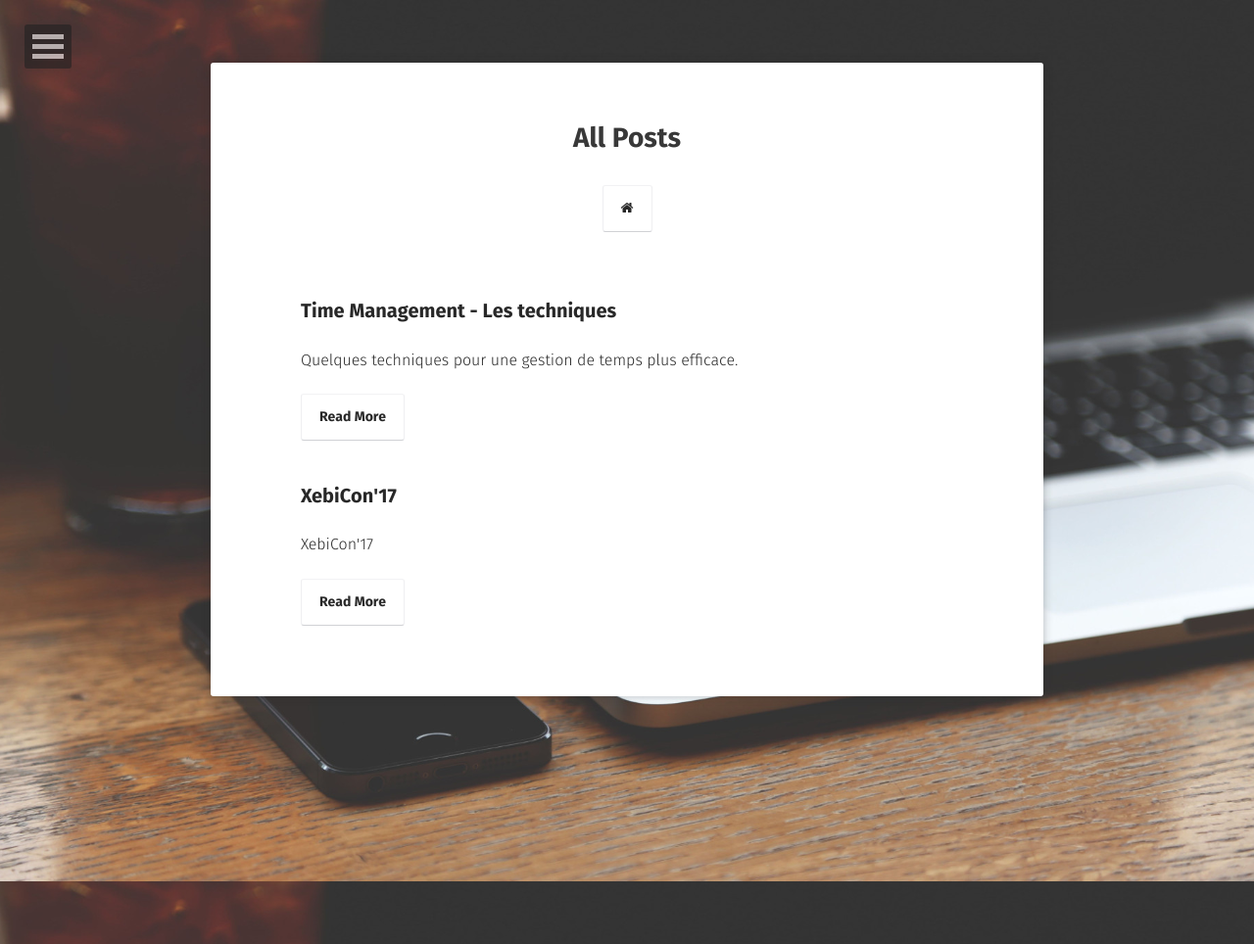
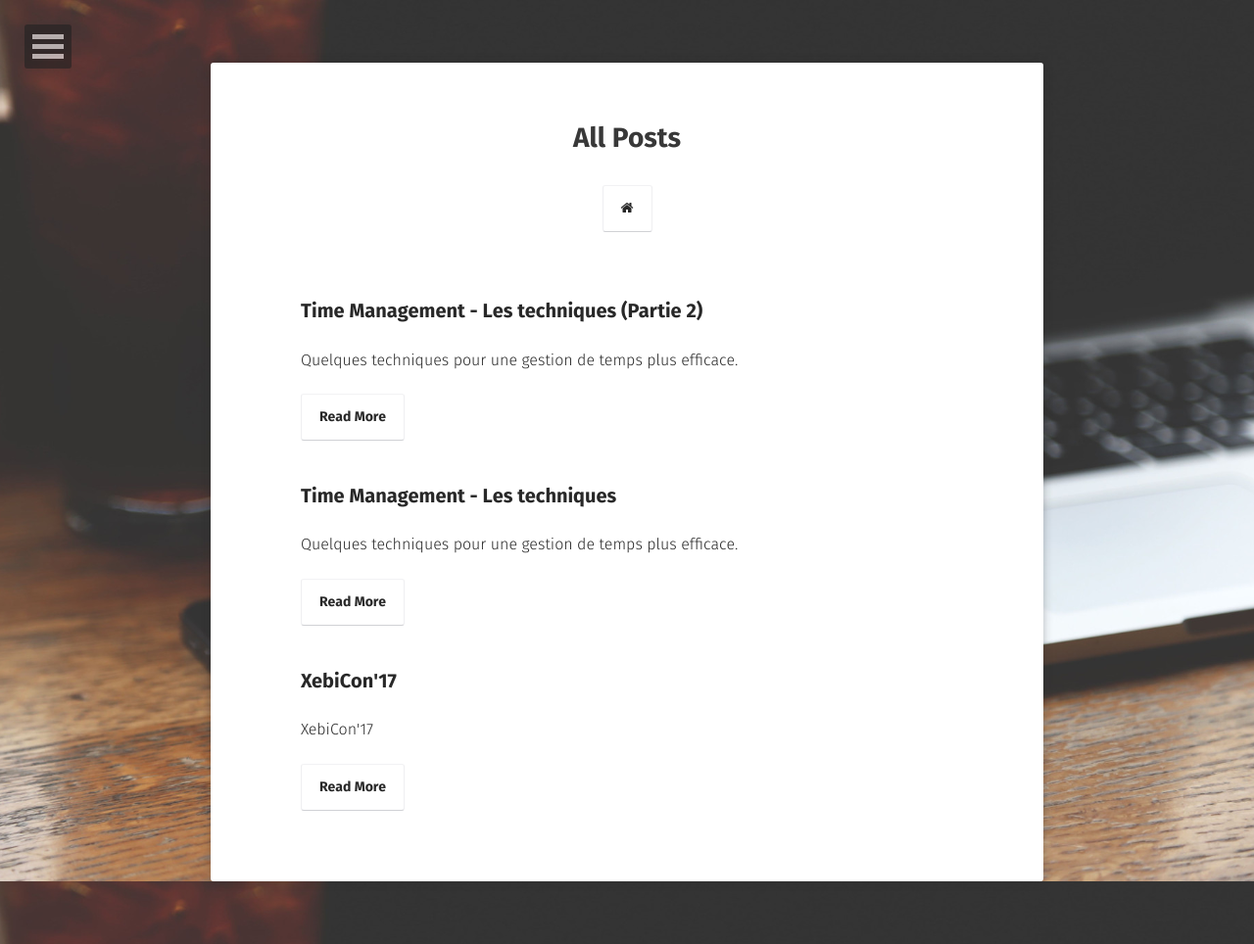
Before and after one commit to Ahdak/blog, a Jekyll site: the page built from posts/index.md, in a window 1280 px wide. Shown: the whole page at 98% size. Built offline with Jekyll 4.4.1, drawn with Linux system fonts in a browser that asks for light colours; some web fonts are replaced; some of the changed lines change nothing that is shown.

Commit message:
Ajout article Time Mnagement Technique Part 2

```diff
--- a/_config.yml
+++ b/_config.yml
@@ -8,7 +8,8 @@ logo:               'assets/img/logo.png'
 background:         'assets/img/placeholder-big.jpg'
 tiled_bg:           false   # Set this true if you want to tile your background image, otherwise it will be covered
 locale:             fr_FR
-url:                https://ahdak.github.io/blog
+#url:                https://ahdak.github.io/blog
+url:                http://localhost:4000
 
 # Jekyll
 permalink:          /:title/
@@ -71,7 +72,7 @@ gems:
   - jekyll-gist
 
 jekyll-mentions:
-    base_url: /blog/
+#    base_url: /blog/
 
 
 # Exclude list
--- /dev/null
+++ b/_posts/2017-12-25-time-management-techniques-2.md
@@ -0,0 +1,134 @@
+---
+layout: post
+title: "Time Management - Les techniques (Partie 2)"
+date: 2017-12-25
+excerpt: "Quelques techniques pour une gestion de temps plus efficace."
+tags: Personnal-Developement Time-Management
+feature: /images/2017-12-20-time-management/time-management-affiche.jpg
+comments: false
+---
+
+Talk de **Doru Catana**, Pluralsight author.
+
+# Fixer les objectifs
+Une vision claire permet d'atteindre plus facilement ses objectifs et d'identifier les grandes étapes.
+
+## Comment ?
+Napoleon Hill a mis en place une stratégie ( 6 étapes) pour fixer les objectifs :
+1. Que voulez vous faire (avec le max de détails) ?
+2. Que donner en contrepartie / en échange (temps / énergies / sacrifices )?
+3. Fixer une date exacte
+4. Définir un plan précis
+5. Faire une déclaration précise de ce plan (une sorte de contrat avec soi)
+6. Lire le plan à voix haute  2 fois par jour le plan, matin et soir (effet sur le subconscient).
+
+## Objectifs SMART
+* *S* Spécifique
+* *M* Mesurable
+* *A* Atteignable
+* *R* Réaliste
+* *T* Limité dans le temps
+
+## GRP Report
+Un rapport journalier qui contient
+* _« Goals »_ : Objectif du jour
+* _« Results »_ : Les résultats obtenus
+* _« Problems »_ : les problèmes rencontrés
+
+Un rapport hebdomadaires plus général :
+* des sujets d’inspirations (films …)
+* des articles intéressants
+* un projet réalisé par quelqu’un
+
+# Multitasking
+
+## Pourquoi on l’aime?
+Une étude réalisée par *Earl Miller*, neuro-scientifique à MIT, a démontré que faire du multi-tache est comme une drogue. En effet, le multitasking, comme par exemple répondre à un email / regarder son mobile, libère une sorte de dopamine, et donne donc du plaisir. Plus on fait du multi-task plus on est dépendant.
+
+## Pourquoi c’est mal ?
+Le cerveau humain de fait pas réellement du multi-tache, mais, change rapidement d’un contexte à l’autre... ce qui réduit la capacité de d’assimiler les nouvelles compétences et informations. Par ailleurs, le travail effectué en multi-tache est souvent de mauvaise qualité.
+
+## Comment arrêter ?
+* Choisir des bons outils (limiter les notifications mail / Facebook / tweet...).
+* Changer les mauvaises habitudes
+* Limiter les distractions ( sur le bureau / sur l’écran / toute ce qui n’est pas relatifs aux objectifs …).
+
+Créer un système dans lequel on décide quand on prend des pauses / distractions.
+
+# Information Overload
+C’est la difficulté de comprendre et de faire un choix due à la présence de trop d’informations. De façon plus générale, les entrées dépassent la capacité de traitement.
+
+* *Le paradoxe du choix :* Plus il y a de choix, plus on est moins satisfait avec la décision prise / choix effectué.
+* *Paralysé par les analyses :* Cela se traduit par des longues phases d’analyses, de collecte de données , de planification … (anti-pattern de l’environnement Agile).
+
+## Comment faire face ?
+Doru propose plusieurs méthodes suivantes :
+* Créer une liste des actions à faire. Pour chaque tache, définir la date de réalisation. Cette méthode permet de libérer l’espace de stockage mental.
+* *2 min method :* Diviser les action en 2 catégories : les actions qui se dont en moins / plus de 2 minutes.
+* Faire les choix important au début : cf _Kelly McGonigal_ book. Commencer par les choix les plus important au début pour avoir plus de « Will power ».
+* Déléguer
+* Réduire les sources d’informations susceptibles de perturber : Les notifications mobile / TV …
+
+# Prise de décisions
+>It’s a process of selecting a choice form range of possible options with the goal of achieving a very specific objective.
+
+## Les étapes
+1. Preparer : « The more you investigate, the less you invest ».
+2. Décider : autocratique, participative, démocratique, par consensus (win-win) …
+3. Communiquer : Quelle est la décision ? Qui a fait le choix ? Pourquoi ce choix ?
+4. Exécuter
+5. Mesurer les résultats et les impacts et faire les adaptations
+
+## Les critères
+* Quels sont les résultats souhaités ?
+* Quels sont les choix possibles (oui / non ) ?
+* Quand la décision est nécéssaire ?
+* Qui est impacté par cette décision ?
+
+## Le mythe
+
+La nature humaine influence la prise de décision par
+* _Cognitive Biases_ : Rationalité, consistence, tendance à être trop confiant
+* _Recency Effect_ : L’analyse est basée sur les informations les plus faciles à trouver
+* _Supports my current view_ : On a tendance à rechercher de données/personnes qui confirment notre point de vue, et à ignorer les données qui nous contredisent
+
+Pour faire face,
+* Etre conscient
+* Lutter contre les préjugés
+* Avoir un groupe de dialogue de franchise (candour - Indépendant)
+
+# Procrastination
+
+> The action of delaying or postponing something
+
+Dans cet état, le cas *Préparer - Planifier - exécuter*  devient *relax - delay - postpone*.
+Quand la deadline approche, *Panick - Do - Compromise*.
+
+
+Cette attitude a des impacts tel que Selfhate pour avoir des résultats décevant, Underachievement, Stress, unfulfiment…
+
+Pour éviter cet état, la solution est de planifier ensuite d’exécuter… Le début de l’exécution est le plus important et ce qui marque la fin de la phase de planification.
+
+> A remarkable and glorious achievement is just what a long series of unremarkable, inglorious tasks look from far away.
+
+## Comment lutter ?
+* tout ce quoi fait un choix
+* Éviter les distractions
+* Mesurer le progress
+* Etes-vous le futur vous?
+* Faire preuve que vous pouvez le faire
+
+# Effective meetings
+
+Faire réunions efficaces requiert  :
+* _Objectif_ : pourquoi faire ?
+* _Format_ : convertir l’ordre du jour en liste d’action
+* _Participants_ : doivent êtres préparés à la réunion
+* _Comment ?_ : Faire en sorte que les personnes soient présentes à l’heure
+
+## Checklist
+* Pourquoi faire cette réunion ?
+* Qui a besoin de participer ?
+* Combien de temps ca dure ?
+* Que préparer ?
+* Qui informer (après la réunion)?
```
